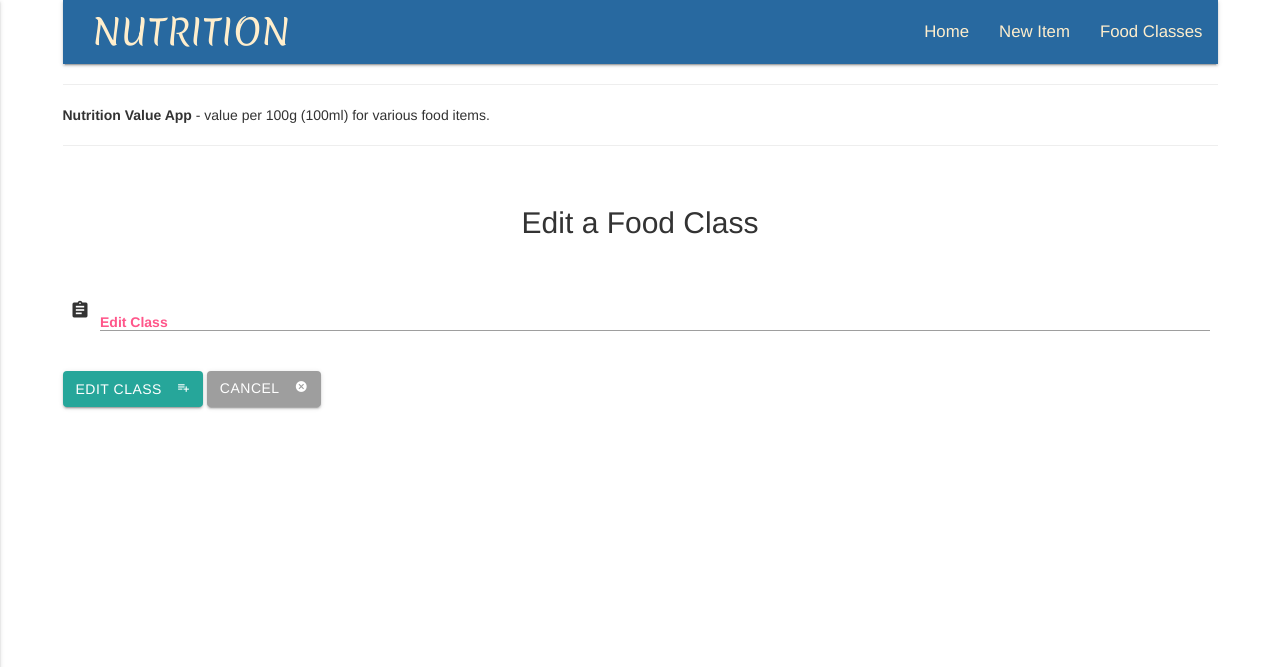
After one commit to abonello/food_nutrition, a Flask app: template templates/editclass.html in a window 1280 px wide. The commit adds this page. Shown: the top 667 px of the page. Run offline with Flask 2, Linux system fonts and the light colour scheme; the template is opened without the code that fills it, so the values that code supplies are empty; some libraries are stand-ins or nearby versions.

Commit message:
Implemented editing a class.

```diff
--- a/run.py
+++ b/run.py
@@ -3,17 +3,17 @@ from flask import Flask, redirect, render_template, request, url_for
 from flask_pymongo import PyMongo
 from bson.objectid import ObjectId
 
-#from connection import getDbName, getURI  # Needed to run locally - Comment out for heroku
+from connection import getDbName, getURI  # Needed to run locally - Comment out for heroku
 
 
 app = Flask(__name__)
 # Use the following to run LOCALLY will need the import
-# app.config["MONGO_DBNAME"] = getDbName()
-# app.config["MONGO_URI"] = getURI()
+app.config["MONGO_DBNAME"] = getDbName()
+app.config["MONGO_URI"] = getURI()
 
 # Use the following to run from HEROKU - remove the import
-app.config["MONGO_DBNAME"] = os.getenv('MONGO_DBNAME')
-app.config["MONGO_URI"] = os.getenv('MONGO_URI')
+# app.config["MONGO_DBNAME"] = os.getenv('MONGO_DBNAME')
+# app.config["MONGO_URI"] = os.getenv('MONGO_URI')
 
 
 mongo = PyMongo(app)
@@ -89,6 +89,23 @@ def insert_class():
     return redirect(url_for("get_classification"))
 
 
+@app.route('/edit_class/<class_id>')
+def edit_class(class_id):
+    return render_template('editclass.html', foodClass=mongo.db.classification.find_one({'_id': ObjectId(class_id)}))
+
+
+@app.route('/update_class/<class_id>', methods=['POST'])
+def update_class(class_id):
+    classification = mongo.db.classification
+    classification.update({"_id": ObjectId(class_id)},
+        # {"categroy_name": request.form.get['category_name']})
+    request.form.to_dict())
+    # mongo.db.categories.update(
+    #     {"_id": ObjectId(category_id)},
+    #     {"category_name": request.form.get['category_name']})
+    return redirect(url_for('get_classification'))
+
+
 if __name__ == '__main__':
     # app.run(host=os.getenv('IP'), port=int(os.getenv('PORT', 8080)), debug=True)
     app.run(host=os.getenv('IP'), port=os.getenv('PORT'), debug=True) # Is it because of the different server?
--- a/templates/classification.html
+++ b/templates/classification.html
@@ -21,7 +21,7 @@
                         {% for class in classification %}
                                 <li><i class="material-icons prefix classList">send</i>{{ class.class }}
                                     <span class="delClass">
-                                        <a href="#">
+                                        <a href="{{ url_for('edit_class', class_id=class._id) }}">
                                         <i class="material-icons prefix classList">create</i>Edit </a> |
                                         <a href="#">
                                         <i class="material-icons prefix classList">clear</i>
--- /dev/null
+++ b/templates/editclass.html
@@ -0,0 +1,42 @@
+{% extends "base.html" %}
+{% block content %}
+
+    <div class="row"> <!-- Heading for Accordion -->
+        <div class="col-md-12">
+            <div class="section-title text-center">
+                <h2>Edit a Food Class</h2>
+                <span></span>
+            </div>
+        </div>
+    </div>
+
+
+
+    <div class="row">
+        <div class="row">
+            <div class="col col-sm-12">
+                {% if entry %}
+                    <p class="warning">Class {{ entry }} already exist. Did you mean to add a different class?</p>
+                {% endif %}
+            </div>
+        </div>
+
+        <form action="{{ url_for('update_class', class_id=foodClass._id) }}" method="POST" class="col s12">
+            <div class="row">
+                <div class="input-field col s12">
+                    <i class="material-icons prefix">assignment</i>
+                    <input id="class_name" name="class" type="text" class="validate" value="{{ foodClass.class }}">
+                    <label for="class_name">Edit Class</label>
+                </div>
+            </div>
+            <div class="row">
+                <button class="btn waves-effect waves-light" type="submit" name="action">Edit Class
+                    <i class="material-icons right">playlist_add</i>
+                </button>
+                <a href="{{ url_for('get_classification') }}" class="btn waves-effect waves-light grey">
+                    <i class="material-icons right">cancel</i>Cancel
+                </a>
+            </div>
+        </form>
+    </div>
+{% endblock %}
```
Also changed, not shown: README.md.
